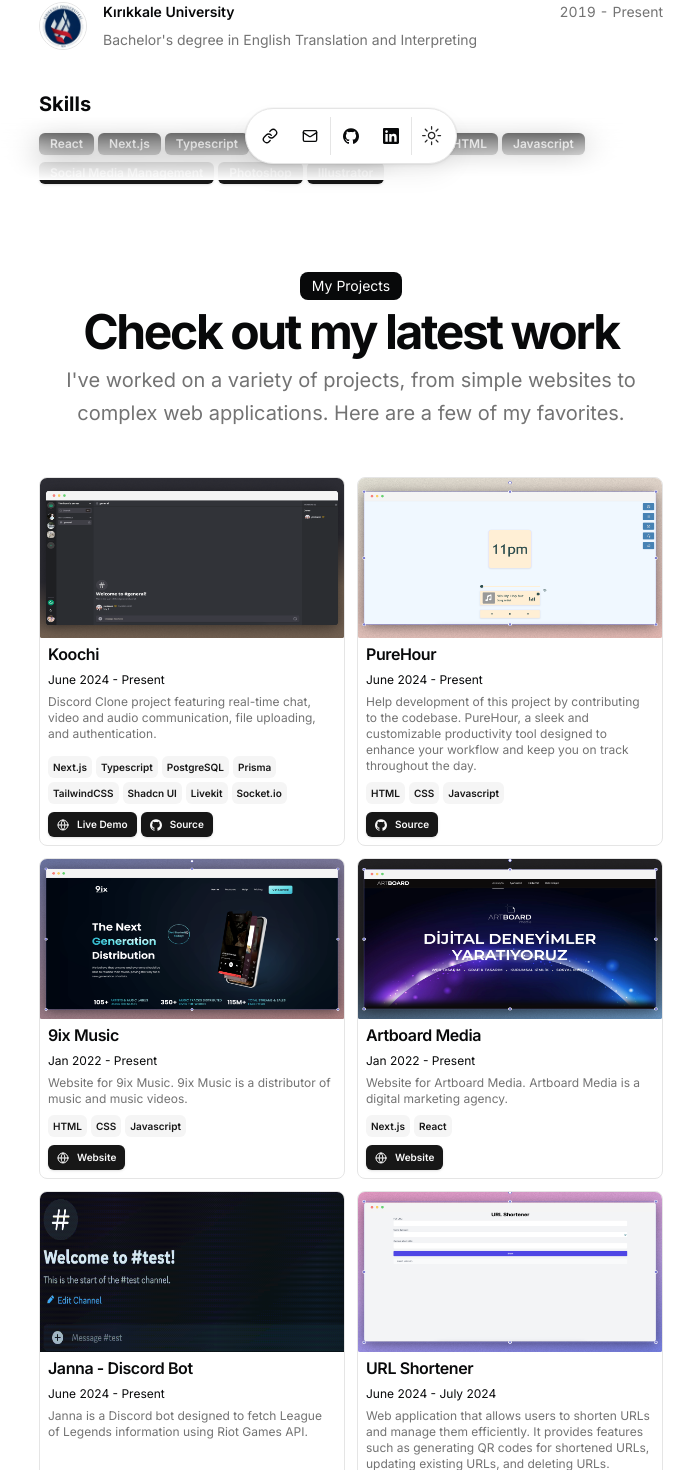
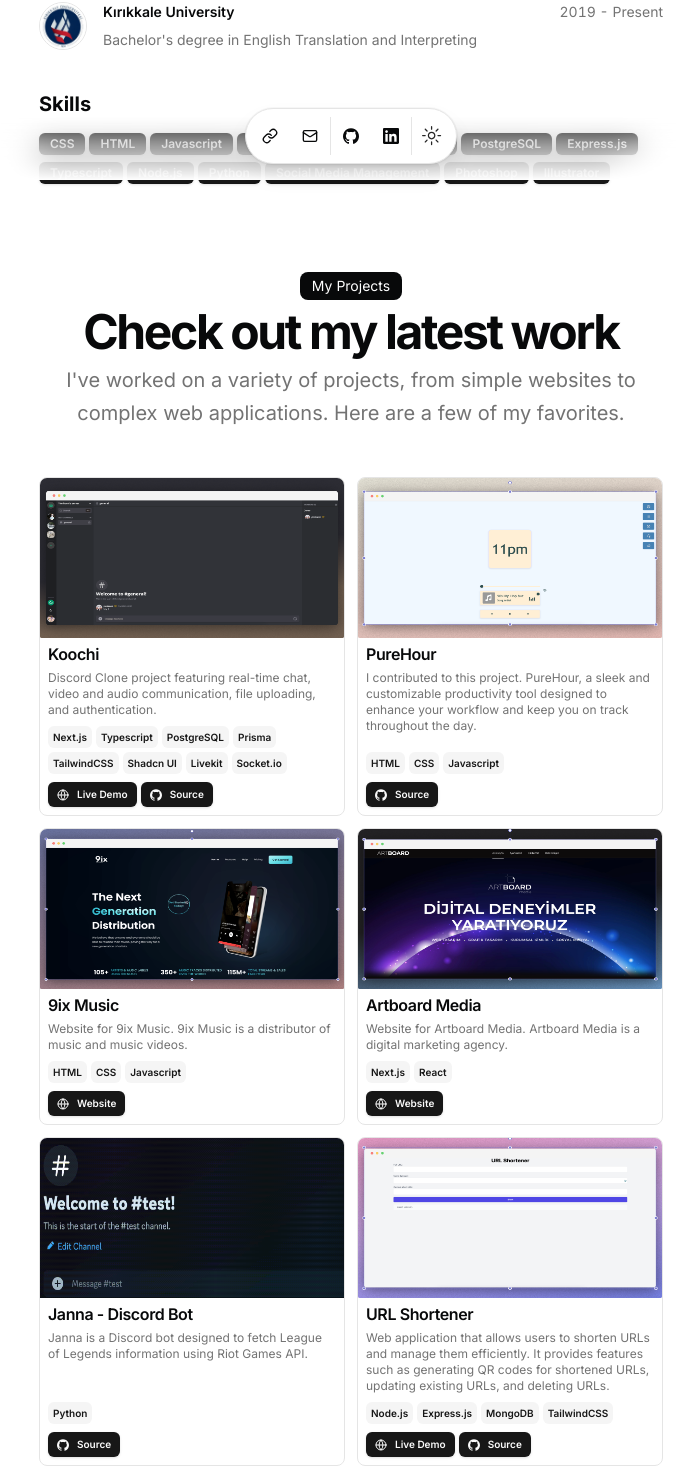
Before and after one commit to Yimikami/portfolio, a Next.js app: page / in a window 1280 px wide. Shown: the part 620-2090 px from the top of the page, without its empty margins (289-983 px from the left). Built offline with nearby package versions, Linux system fonts and the light colour scheme.

Commit message:
chore: Remove unused 'dates' prop from ProjectCard component

```diff
--- a/src/app/page.tsx
+++ b/src/app/page.tsx
@@ -148,7 +148,6 @@
                   key={project.title}
                   title={project.title}
                   description={project.description}
-                  dates={project.dates}
                   tags={project.technologies}
                   image={project.image}
                   video={project.video}
--- a/src/components/project-card.tsx
+++ b/src/components/project-card.tsx
@@ -15,7 +15,6 @@
   title: string;
   href?: string;
   description: string;
-  dates: string;
   tags: readonly string[];
   link?: string;
   image?: string;
@@ -32,7 +31,6 @@
   title,
   href,
   description,
-  dates,
   tags,
   link,
   image,
@@ -73,7 +71,6 @@
       <CardHeader className="px-2">
         <div className="space-y-1">
           <CardTitle className="mt-1 text-base">{title}</CardTitle>
-          <time className="font-sans text-xs">{dates}</time>
           <div className="hidden font-sans text-xs underline print:visible">
             {link?.replace("https://", "").replace("www.", "").replace("/", "")}
           </div>
--- a/src/data/resume.tsx
+++ b/src/data/resume.tsx
@@ -11,14 +11,17 @@
     "I am a student who is passionate about exploring new horizons by combining my technology and language skills in the ever-changing flow of the digital world.",
   avatarUrl: "/me.png",
   skills: [
+    "CSS",
+    "HTML",
+    "Javascript",
     "React",
     "Next.js",
+    "TailwindCSS",
+    "PostgreSQL",
+    "Express.js",
     "Typescript",
     "Node.js",
     "Python",
-    "CSS",
-    "HTML",
-    "Javascript",
     "Social Media Management",
     "Photoshop",
     "Illustrator",
@@ -73,7 +76,6 @@
     {
       title: "Koochi",
       href: "https://koochi-production.up.railway.app/",
-      dates: "June 2024 - Present",
       active: true,
       description:
         "Discord Clone project featuring real-time chat, video and audio communication, file uploading, and authentication.",
@@ -105,15 +107,10 @@
     {
       title: "PureHour",
       href: "https://github.com/ValeChill/Hour-Clock",
-      dates: "June 2024 - Present",
       active: true,
       description:
-        "Help development of this project by contributing to the codebase. PureHour, a sleek and customizable productivity tool designed to enhance your workflow and keep you on track throughout the day.",
-      technologies: [
-        "HTML",
-        "CSS",
-        "Javascript"
-      ],
+        "I contributed to this project. PureHour, a sleek and customizable productivity tool designed to enhance your workflow and keep you on track throughout the day.",
+      technologies: ["HTML", "CSS", "Javascript"],
       links: [
         {
           type: "Source",
@@ -127,7 +124,6 @@
     {
       title: "9ix Music",
       href: "https://9ixmusic.com",
-      dates: "Jan 2022 - Present",
       active: true,
       description:
         "Website for 9ix Music. 9ix Music is a distributor of music and music videos. ",
@@ -145,7 +141,6 @@
     {
       title: "Artboard Media",
       href: "https://artboard.media",
-      dates: "Jan 2022 - Present",
       active: true,
       description:
         "Website for Artboard Media. Artboard Media is a digital marketing agency.",
@@ -163,7 +158,6 @@
     {
       title: "Janna - Discord Bot",
       href: "https://github.com/Yimikami/Janna",
-      dates: "June 2024 - Present",
       active: true,
       description:
         "Janna is a Discord bot designed to fetch League of Legends information using Riot Games API.",
@@ -173,7 +167,7 @@
           type: "Source",
           href: "https://github.com/Yimikami/Janna",
           icon: <Icons.github className="size-3" />,
-          }
+        },
       ],
       image: "/janna.gif",
       video: "",
@@ -181,7 +175,6 @@
     {
       title: "URL Shortener",
       href: "https://url-shortener-o5as.onrender.com/",
-      dates: "June 2024 - July 2024",
       active: true,
       description:
         "Web application that allows users to shorten URLs and manage them efficiently. It provides features such as generating QR codes for shortened URLs, updating existing URLs, and deleting URLs.",
```
Lines whose indentation alone changed are shown as unchanged.
